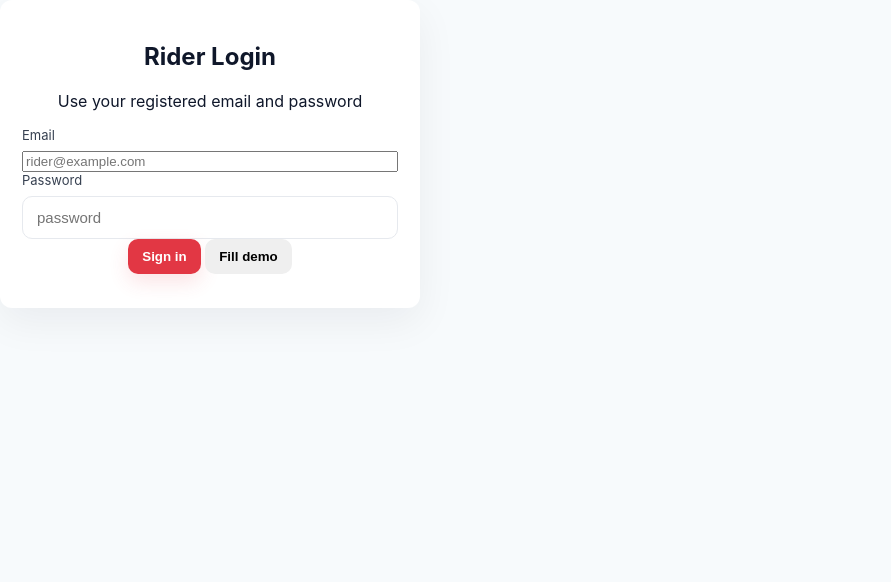
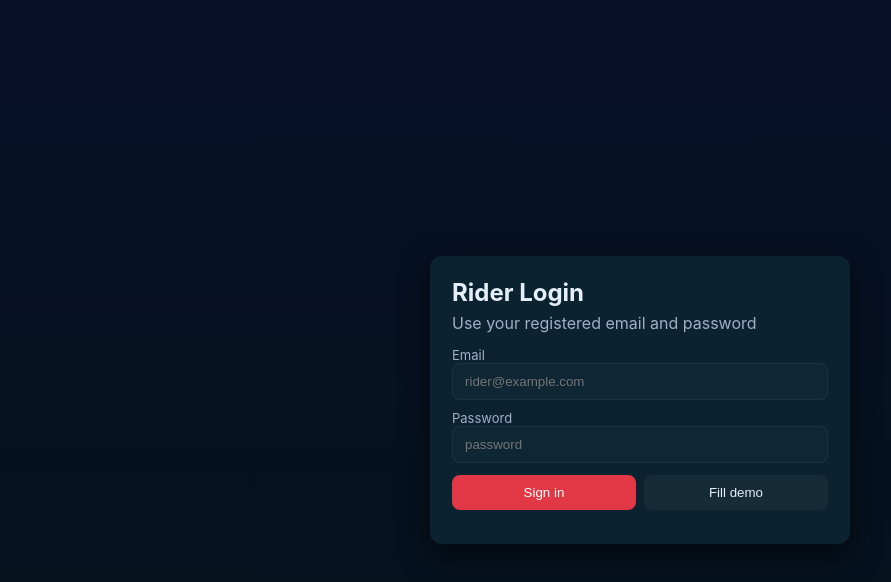
Before and after one commit to SandeepCoder09/SH-thehungerpoint, a plain HTML site: page rider/login.html in a window 1280 px wide. Shown: the whole page, without its empty margins (0-891 px from the left). Drawn offline with Linux system fonts and the light colour scheme.

Commit message:
Update login.css

```diff
--- a/rider/login.css
+++ b/rider/login.css
@@ -1,130 +1,93 @@
 /* rider/login.css */
 :root {
+	--bg: #071026;
+	--card: #0b2230;
 	--accent: #E23744;
-	--bg: #f7fafc;
-	--muted: #6b7280;
-	--card: #ffffff;
-	--text: #0f172a;
+	--muted: #9fb0c8;
+	--text: #e6eef8;
 }
 
 * {
-	box-sizing: border-box;
+	box-sizing: border-box
 }
 
-html,
 body {
-	height: 100%;
 	margin: 0;
+	background: linear-gradient(180deg, #071028, #05121a);
 	font-family: Inter, system-ui, Arial;
-	background: var(--bg);
 	color: var(--text);
-	-webkit-font-smoothing: antialiased;
-}
-
-.login-shell {
 	min-height: 100vh;
 	display: flex;
 	align-items: center;
 	justify-content: center;
-	padding: 20px;
+	padding: 18px
+}
+
+.login-wrap {
+	width: 100%;
+	max-width: 420px
 }
 
 .card {
-	width: 100%;
-	max-width: 420px;
 	background: var(--card);
 	padding: 22px;
 	border-radius: 12px;
-	box-shadow: 0 14px 40px rgba(16, 24, 40, 0.06);
-	text-align: center;
+	box-shadow: 0 10px 30px rgba(0, 0, 0, .6)
 }
 
-.logo {
-	width: 56px;
-	height: 56px;
-	object-fit: contain;
-	border-radius: 10px;
-	margin-bottom: 10px;
+h2 {
+	margin: 0 0 6px
 }
 
-h1 {
-	margin: 6px 0 4px;
-	font-size: 20px;
-	font-weight: 700;
+p {
+	margin: 0 0 14px;
+	color: var(--muted)
+}
+
+label {
+	display: block;
+	margin-bottom: 10px;
+	font-size: 13px;
+	color: var(--muted)
+}
+
+input {
+	width: 100%;
+	padding: 10px 12px;
+	border-radius: 8px;
+	border: 1px solid rgba(255, 255, 255, .06);
+	background: rgba(255, 255, 255, 0.02);
+	color: var(--text);
+	outline: none
+}
+
+.row {
+	display: flex;
+	gap: 8px;
+	margin-top: 12px
+}
+
+.btn {
+	padding: 10px 12px;
+	border-radius: 8px;
+	border: none;
+	cursor: pointer
+}
+
+.btn.primary {
+	background: var(--accent);
+	color: white;
+	flex: 1
+}
+
+.btn.ghost {
+	background: rgba(255, 255, 255, 0.04);
+	color: var(--text);
+	flex: 1
 }
 
 .muted {
 	color: var(--muted);
-	font-size: 13px;
-	margin-bottom: 12px;
+	margin-top: 12px;
+	font-size: 13px
 }
-
-.form {
-	margin-top: 12px;
-	display: flex;
-	flex-direction: column;
-	gap: 12px;
-}
-
-label {
-	display: flex;
-	flex-direction: column;
-	text-align: left;
-	font-size: 13px;
-	color: #374151;
-	gap: 8px;
-}
-
-input[type="text"],
-input[type="password"] {
-	width: 100%;
-	padding: 12px 14px;
-	border-radius: 10px;
-	border: 1px solid #e6e9ee;
-	font-size: 15px;
-	outline: none;
-}
-
-input:focus {
-	box-shadow: 0 8px 20px rgba(14, 20, 40, 0.06);
-	border-color: rgba(0, 0, 0, 0.06);
-}
-
-.actions {
-	display: flex;
-	justify-content: flex-end;
-	margin-top: 6px;
-}
-
-.btn {
-	border: none;
-	padding: 10px 14px;
-	border-radius: 10px;
-	cursor: pointer;
-	font-weight: 700;
-}
-
-.btn.primary {
-	background: var(--accent);
-	color: #fff;
-	box-shadow: 0 8px 20px rgba(226, 55, 68, 0.14);
-}
-
-.msg {
-	margin-top: 12px;
-	color: #b91c1c;
-	min-height: 18px;
-	font-weight: 600;
-	text-align: center;
-}
-
-@media (max-width:420px) {
-	.card {
-		padding: 16px;
-	}
-
-	.logo {
-		width: 48px;
-		height: 48px;
-	}
-}
```
